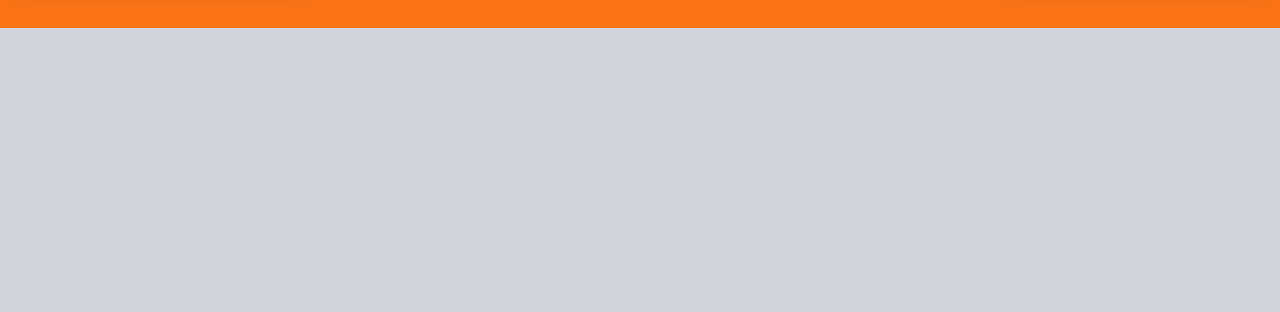
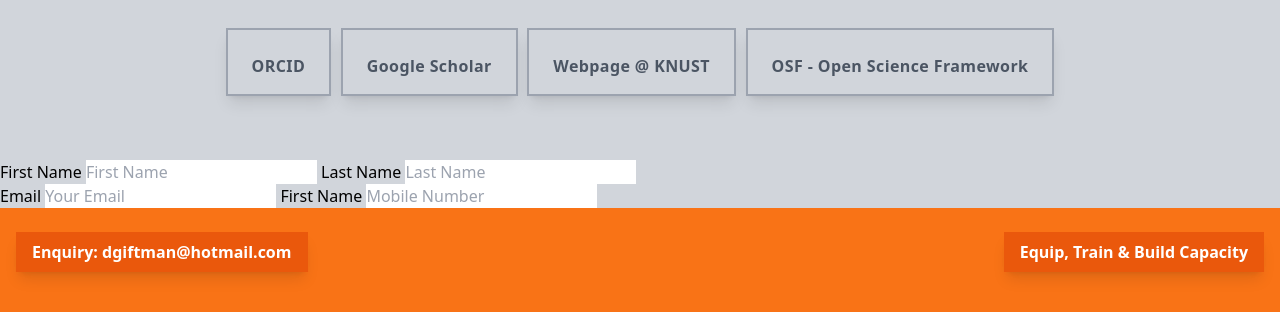
Before and after one commit to boatengjephthah27/dgiftman.com, a website: page public/profile.html in a window 1280 px wide. Shown: the part 676-988 px from the top of the page. Before the commit the page ends 800 px from the top, so only its background shows below. Drawn offline with Linux system fonts and the light colour scheme; a web font is replaced by a local one.

Commit message:
profile links done

```diff
--- a/public/profile.html
+++ b/public/profile.html
@@ -32,7 +32,52 @@
 
             <img src="images/image.png" class="">
 
+            <h1 class="text-gray-600 font-bold text-4xl mt-8">Dr. Gift Dumedah</h1>
 
+    </div>
+
+    <div class="profile-links">
+        <a href="https://orcid.org/0000-0002-1572-8104" target="_blank" class="ppxs">
+            <h3 class="p-2 mt-2 font-bold text-gray-600">ORCID</h3>
+        </a>
+
+        <a href="https://scholar.google.com/citations?user=j-AjVPMAAAAJ&hl=en" target="_blank" class="ppxs">
+            <h3 class="p-2 mt-2 font-bold text-gray-600">Google Scholar</h3>
+        </a>
+
+        <a href="https://webapps.knust.edu.gh/staff/dirsearch/profile/summary/d493c18e54b7.html" target="_blank" class="ppxs">
+            <h3 class="p-2 mt-2 font-bold text-gray-600">Webpage @ KNUST</h3>
+        </a>
+
+        <a href="https://osf.io/raxpw/" target="_blank" class="ppxs">
+            <h3 class="p-2 mt-2 font-bold text-gray-600">OSF - Open Science Framework</h3>
+        </a>
+    </div>
+
+    <div class="contact">
+        <form action="">
+            <div>
+
+                <label for="fname"> First Name</label>
+                <input type="text" placeholder="First Name">
+
+                <label for="lname"> Last Name</label>
+                <input type="text" placeholder="Last Name">
+
+            </div>
+
+            <div>
+
+                <label for="mail">Email</label>
+                <input type="email" placeholder="Your Email">
+
+                <label for="telephone"> First Name</label>
+                <input type="number" placeholder="Mobile Number">
+
+            </div>
+
+
+        </form>
     </div>
 
 
```
Also changed, not shown: public/styles.css, src/tailwind.css.
